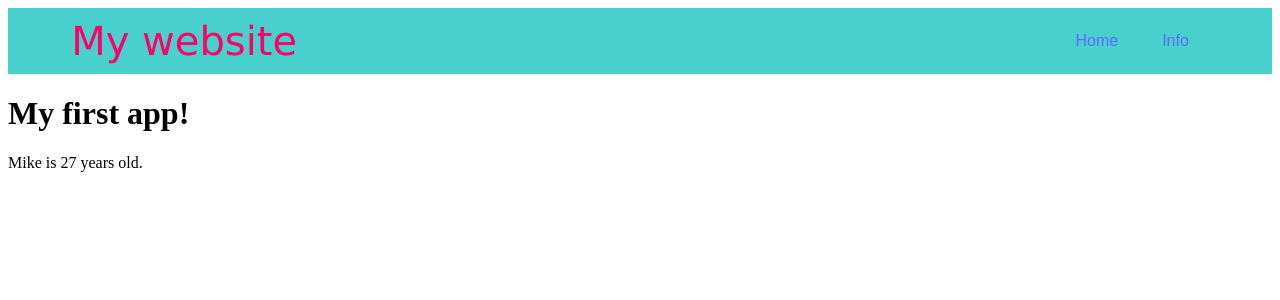
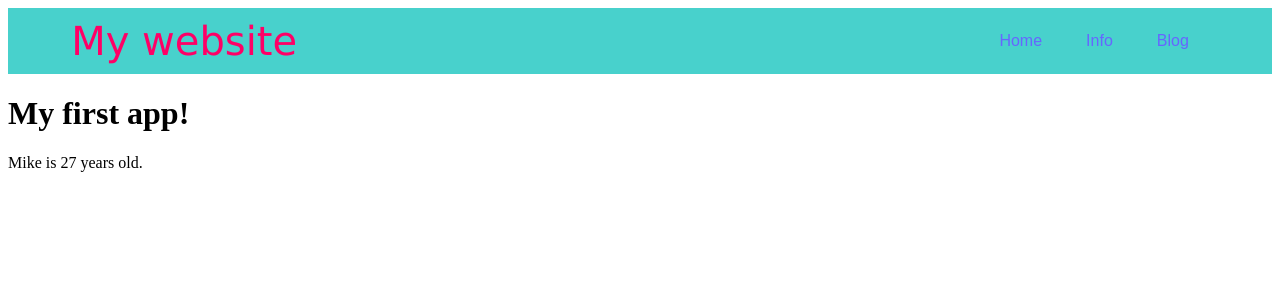
Before and after one commit to org-not-included/simple_flask_app, a Flask app: page / in a window 1280 px wide. Shown: the top 300 px of the page. Run offline with Flask 2, Linux system fonts and the light colour scheme.

Commit message:
added dynamic blog pages

```diff
--- a/main.py
+++ b/main.py
@@ -1,6 +1,11 @@
 from flask import *
 
 app = Flask(__name__, template_folder="templates")
+
+blog1 = {"content": "This is amazing!", "title": "Clickbait", "ID":0}
+blog2 = {"content": "How does he do it?", "title": "Franchy Cordero", "ID":1}
+blog_list = [blog1, blog2]
+
 
 @app.route("/")
 def homePage():
@@ -12,6 +17,17 @@ def secondPage():
     return render_template("secondPage.html")
 
 
+@app.route("/blog")
+def blogPage():
+    return render_template("blogPage.html", blogs=blog_list)
+
+
+@app.route("/viewBlog/<blog_id>")
+def viewBlog(blog_id):
+    for blog in blog_list:
+        if blog["ID"] == int(blog_id):
+            return render_template("view_blog.html", blog=blog)
+
 if __name__ == '__main__':
     app.debug = True
     app.run(host='127.0.0.1', port=8000)
--- a/templates/main_template.html
+++ b/templates/main_template.html
@@ -49,6 +49,7 @@
                 <u1 class="nav_links">
                     <li><a href='{{ url_for("homePage")}}'>Home</a></li>
                     <li><a href='{{ url_for("secondPage")}}'>Info</a></li>
+                    <li><a href='{{ url_for("blogPage")}}'>Blog</a></li>
                 </u1>
             </nav>
         </header>
```
Also changed, not shown: templates/blogPage.html (added, +9 -0 lines), templates/view_blog.html (added, +8 -0 lines).
